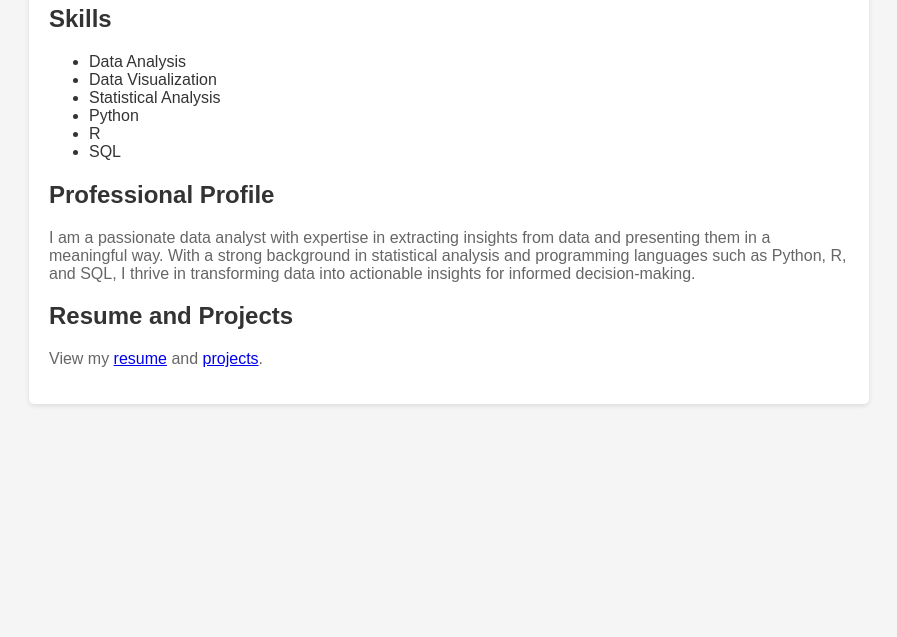
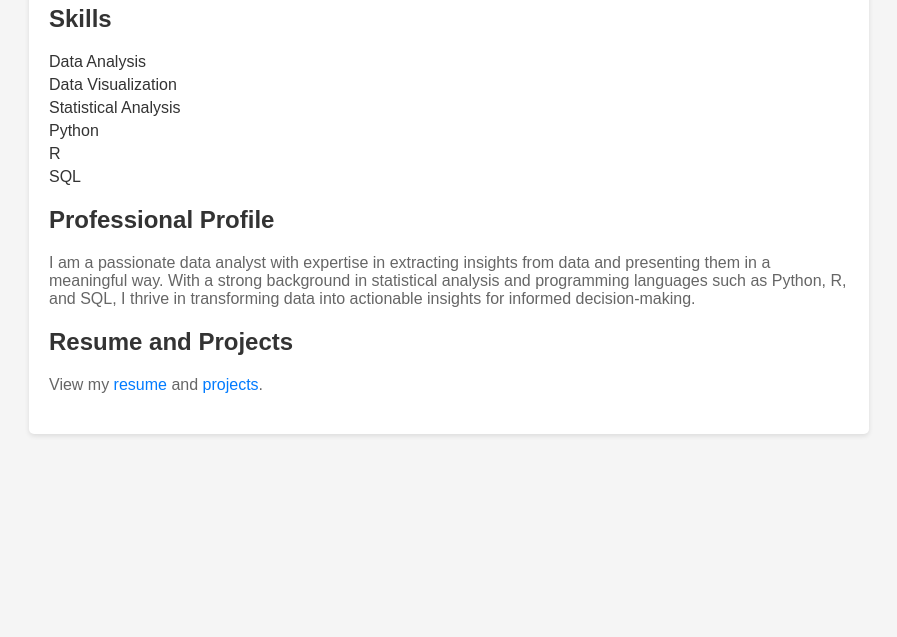
Before and after one commit to Desertgaurd/Soheil.github.io, a plain HTML site: page index.html in a window 1280 px wide. Shown: the part 163-800 px from the top of the page, without its empty margins (191-1088 px from the left). Drawn offline with Linux system fonts and the light colour scheme.

Commit message:
Update index.html

```diff
--- a/index.html
+++ b/index.html
@@ -5,7 +5,7 @@
     <meta charset="UTF-8">
     <meta name="viewport" content="width=device-width, initial-scale=1.0">
     <title>Soheil Ghanbarzadeh - Data Analyst</title>
-    <link rel="stylesheet" href="/SCSS/SCSS.css">
+    <link rel="stylesheet" href="/SCSS/styles.css">
     <style>
         body {
             font-family: Arial, sans-serif;
```
